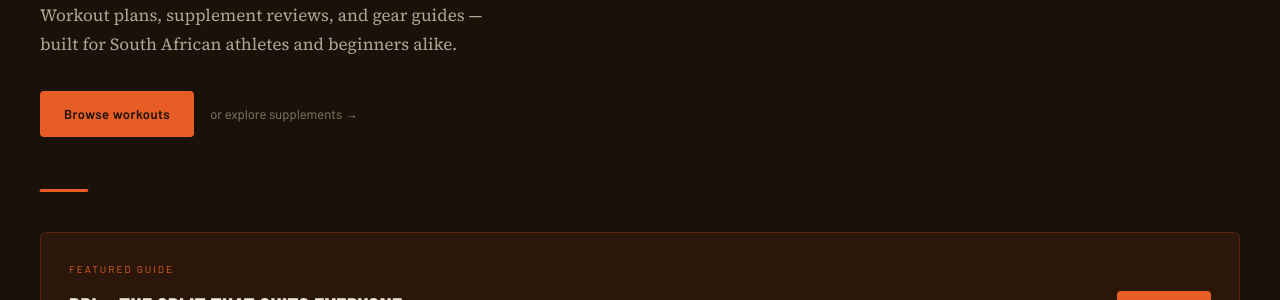
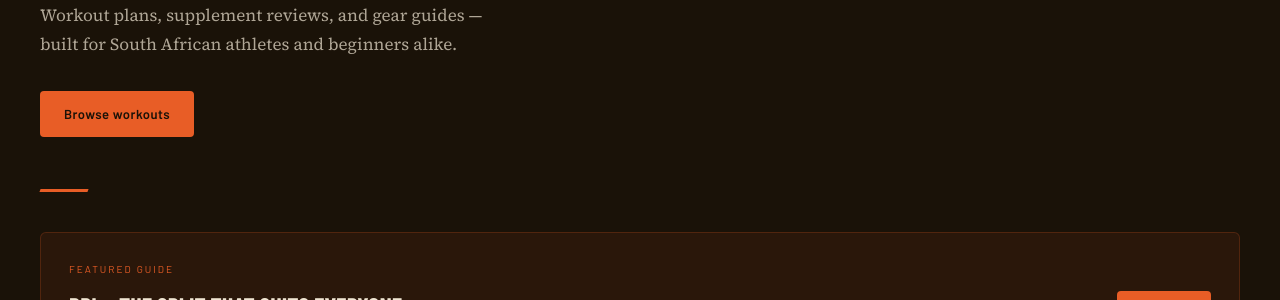
Before and after one commit to Viddy-8112/gymgeek, a Jekyll site: the page built from index.markdown, in a window 1280 px wide. Shown: the part 397-697 px from the top of the page. Built offline with Jekyll 4.4.1, drawn with Linux system fonts in a browser that asks for light colours; some web fonts are replaced; some of the changed lines change nothing that is shown.

Commit message:
Changed links on featured guide of indexmakrdown

```diff
--- a/index.markdown
+++ b/index.markdown
@@ -8,7 +8,6 @@
   <p class="hero-sub">Workout plans, supplement reviews, and gear guides — built for South African athletes and beginners alike.</p>
   <div class="cta-row">
     <a href="/workouts/" class="cta-primary">Browse workouts</a>
-    <span class="cta-secondary">or explore supplements →</span>
   </div>
 </div>
 
@@ -20,7 +19,7 @@
     <div class="featured-title">PPL - The Split that Suits EVERYONE</div>
     <p class="featured-desc">Learn about PPL and why it suits a busy schedule.</p>
   </div>
- <a href="{{ '/workouts/2026-06-03-ppl-article/' | relative_url }}" class="featured-badge">Read guide</a>
+ <a href="{{'/workouts/2026-06-13-ppl-article/' | relative_url }}" class="featured-badge">Read guide</a>
 </div>
 
 <div class="section">
```
